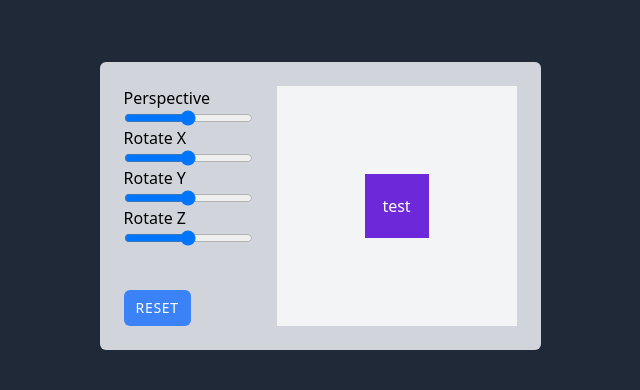
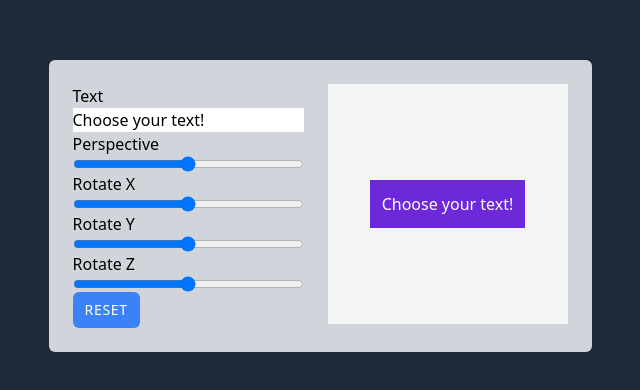
Before and after one commit to RilDev/perspective-playground, a Vue app: page / in a window 1280 px wide. Shown: the part 194-584 px from the top of the page, without its empty margins (320-960 px from the left). Built offline with nearby package versions, Linux system fonts and the light colour scheme.

Commit message:
add dynamic text

```diff
--- a/src/App.vue
+++ b/src/App.vue
@@ -1,8 +1,11 @@
 <template>
   <div class="bg-gray-800 h-screen flex items-center justify-center">
-    <main class="bg-gray-300 max-w-lg p-6 rounded-md flex">
+    <main class="bg-gray-300 p-6 rounded-md flex">
       <section class="flex flex-col justify-between mr-6">
         <div class="flex flex-col">
+          <label for="text-value">Text</label>
+          <input v-model="textValue" type="text" id="text-value" />
+
           <label for="perspective">Perspective</label>
           <input
             v-model="perspective"
@@ -53,13 +56,13 @@
       <section>
         <div
           :style="containerStyles"
-          class="bg-gray-100 w-60 h-60 flex items-center justify-center relative overflow-hidden"
+          class="p-6 bg-gray-100 w-60 h-60 flex items-center justify-center relative overflow-hidden"
         >
           <div
             :style="elementStyles"
-            class="bg-purple-700 text-white w-16 h-16 flex items-center justify-center absolute"
+            class="p-3 bg-purple-700 text-white flex items-center justify-center absolute"
           >
-            test
+            {{ textValue }}
           </div>
         </div>
       </section>
@@ -75,6 +78,7 @@ const perspective = ref(500);
 const rotateX = ref(0);
 const rotateY = ref(0);
 const rotateZ = ref(0);
+const textValue = ref("Choose your text!");
 
 // watch
 watch(perspective, () => console.log(`perspective: ${perspective.value}`));
```
